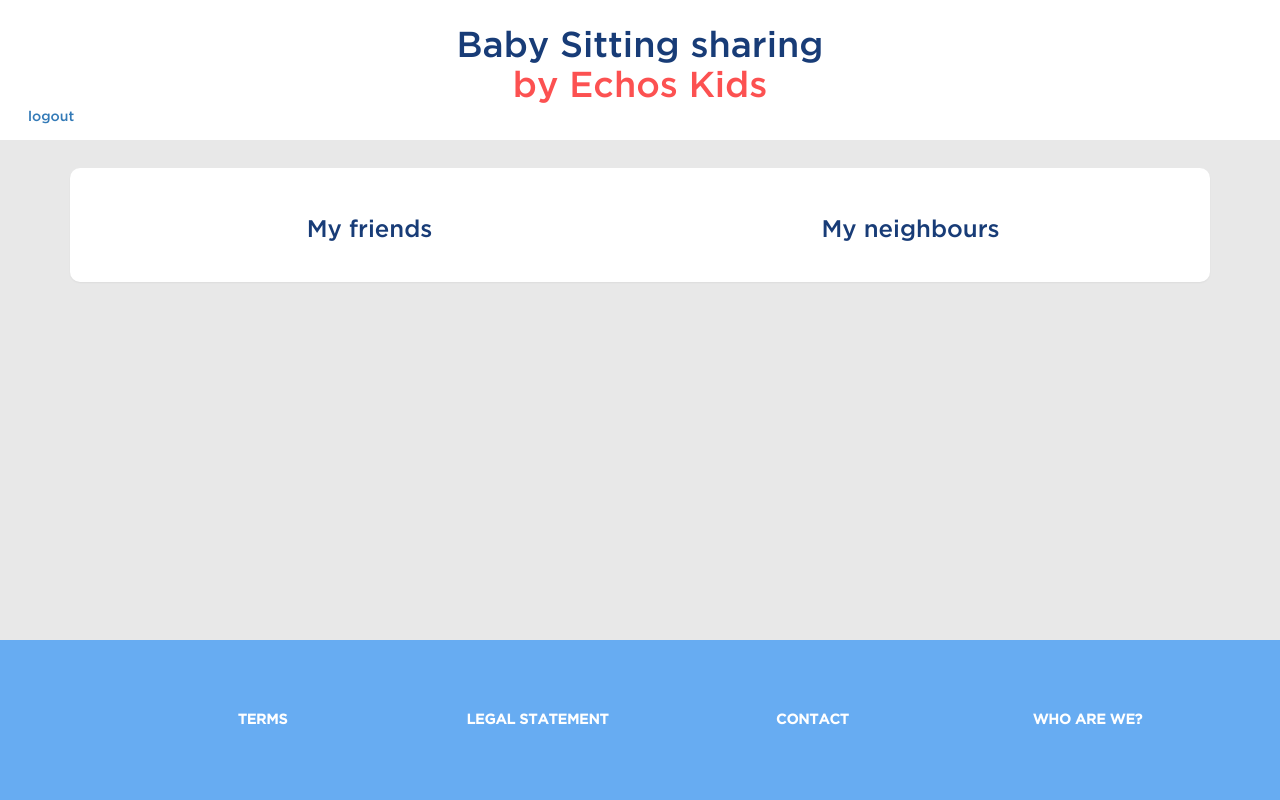
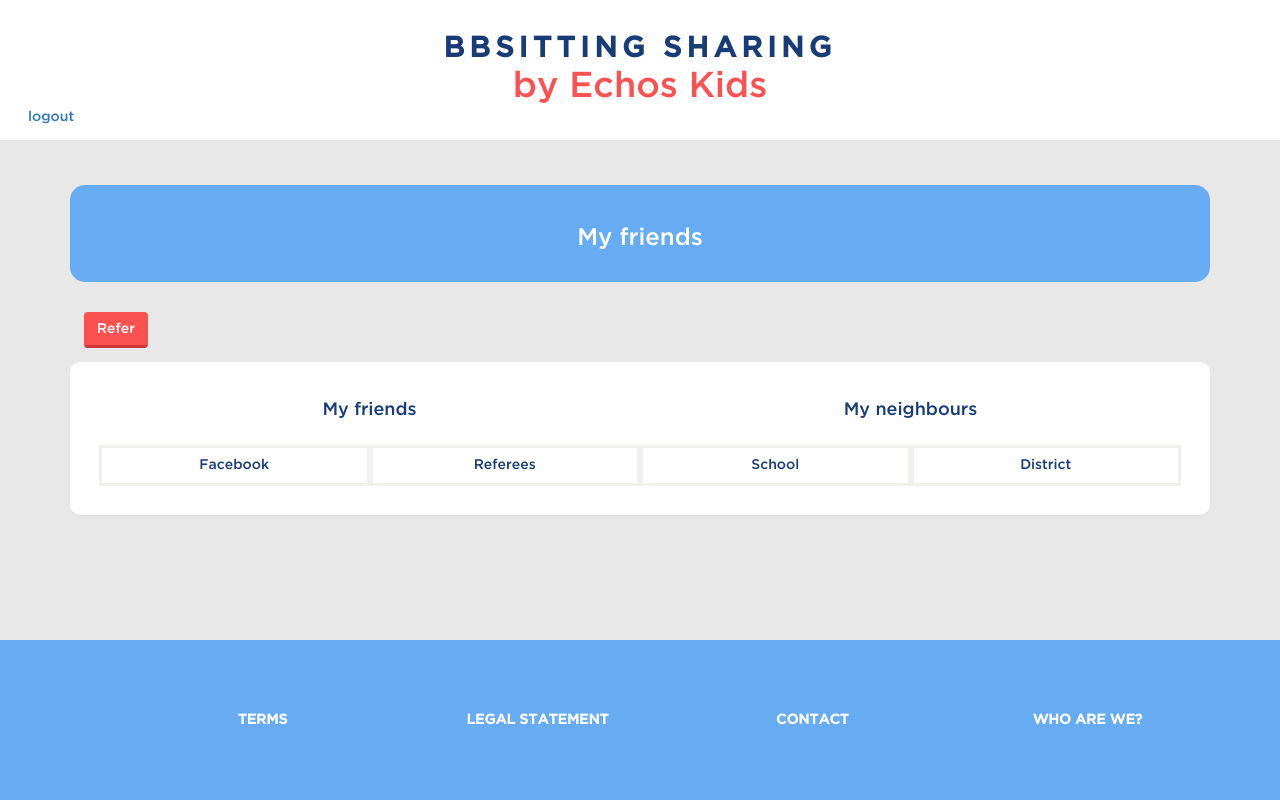
Before and after one commit to Open-Initiative/bbsittingsharing, a Django app: page /friends in a window 1280 px wide. Run offline with Django 3.2, Linux system fonts and the light colour scheme; the visitor is signed in with stand-in values (Sample User, id 1); data comes from the database, SQL or seed files in the repository; data that the repository does not hold is empty; parts of the project's set-up code (start-up, migrations or seed data) failed here and were passed over; some libraries are stand-ins or nearby versions.

Commit message:
ui: updated design

```diff
--- a/bbsittingsharing/static/css/bbsittingsharing.css
+++ b/bbsittingsharing/static/css/bbsittingsharing.css
@@ -32,9 +32,13 @@ header h1 {
 }
 header h1 a {
     color: #183c77;
+    text-transform: uppercase;
+    font-weight: bold;
+    font-size: .8em;
+    letter-spacing: 5px;
 }
 #pagetitle {
-    width: 50%;
+    width: 100%;
     margin: 1em auto;
     padding: 1.2em;
     background: #67acf2;
@@ -111,7 +115,17 @@ footer a {
     margin-right: auto;
 }
 
-.friendsbtn {
+.friends-title {
+    text-align: center;
+}
+.friends-col {
+    margin-top: 1em;
+    border: solid #f2f0ed;
+}
+.friends-btn {
+    margin: 1em;
+}
+.profile-friends-btn {
     width: 100%;
     margin: .4em;
 }
--- a/bbsittingsharing/templates/base.html
+++ b/bbsittingsharing/templates/base.html
@@ -21,7 +21,7 @@
     <body>
         <header>
             <h1>
-                <a href="{% url 'index' %}">Baby Sitting sharing</a>
+                <a href="{% url 'index' %}">Bbsitting sharing</a>
                 <div>by Echos Kids</div>
             </h1>
             {% if user.is_authenticated %}
--- a/bbsittingsharing/templates/bbsittingsharing/friends_list.html
+++ b/bbsittingsharing/templates/bbsittingsharing/friends_list.html
@@ -2,14 +2,31 @@
 {% load i18n %}
 
 {% block content %}
+<div id="pagetitle">
+    <h3>{% trans "My friends" %}</h3>
+</div>
+<a class="btn panelbtn friends-btn" href="{% url 'refer' %}">{% trans "Refer" %}</a>
+
 <div class="panel">
     <div class="col-md-6">
-        <h3>{% trans "My friends" %}</h3>
+        <h4 class="friends-title">{% trans "My friends" %}</h4>
+    </div>
+    <div class="col-md-6">
+        <h4 class="friends-title">{% trans "My neighbours" %}</h4>
+    </div>
+    <div class="col-md-3 friends-col">
+        <h5 class="friends-title">{% trans "Facebook"%}</h5>
         {% include "bbsittingsharing/friends.html" with users=friends %}
     </div>
-    <div class="col-md-6">
-        <h3>{% trans "My neighbours" %}</h3>
+    <div class="col-md-3 friends-col">
+        <h5 class="friends-title">{% trans "Referees"%}</h5>
+    </div>
+    <div class="col-md-3 friends-col">
+        <h5 class="friends-title">{% trans "School"%}</h5>
         {% include "bbsittingsharing/friends.html" with users=neighbours %}
+    </div>
+    <div class="col-md-3 friends-col">
+        <h5 class="friends-title">{% trans "District"%}</h5>
     </div>
     <div class="clearfix"></div>
 </div>
```
Also changed, not shown: bbsittingsharing/templates/bbsittingsharing/parent_detail.html (+4 -5 lines), 1 other file.
